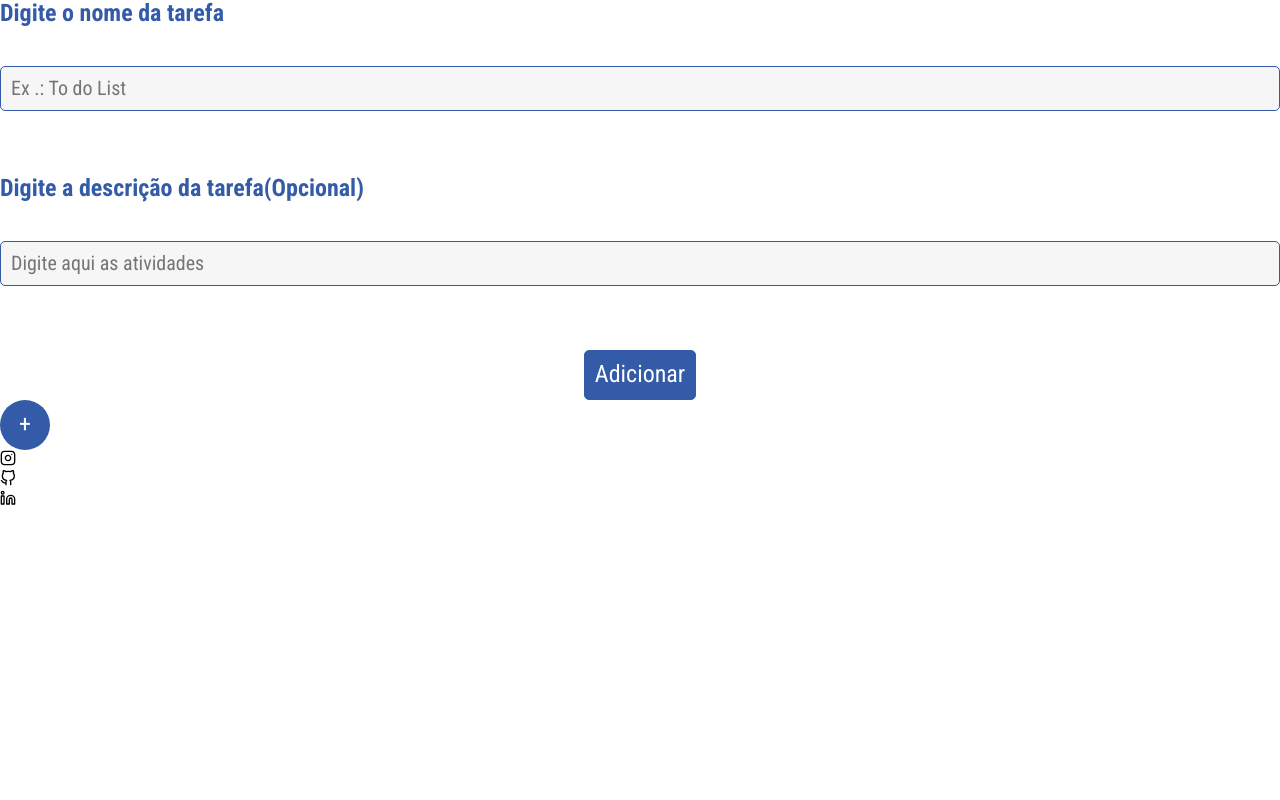
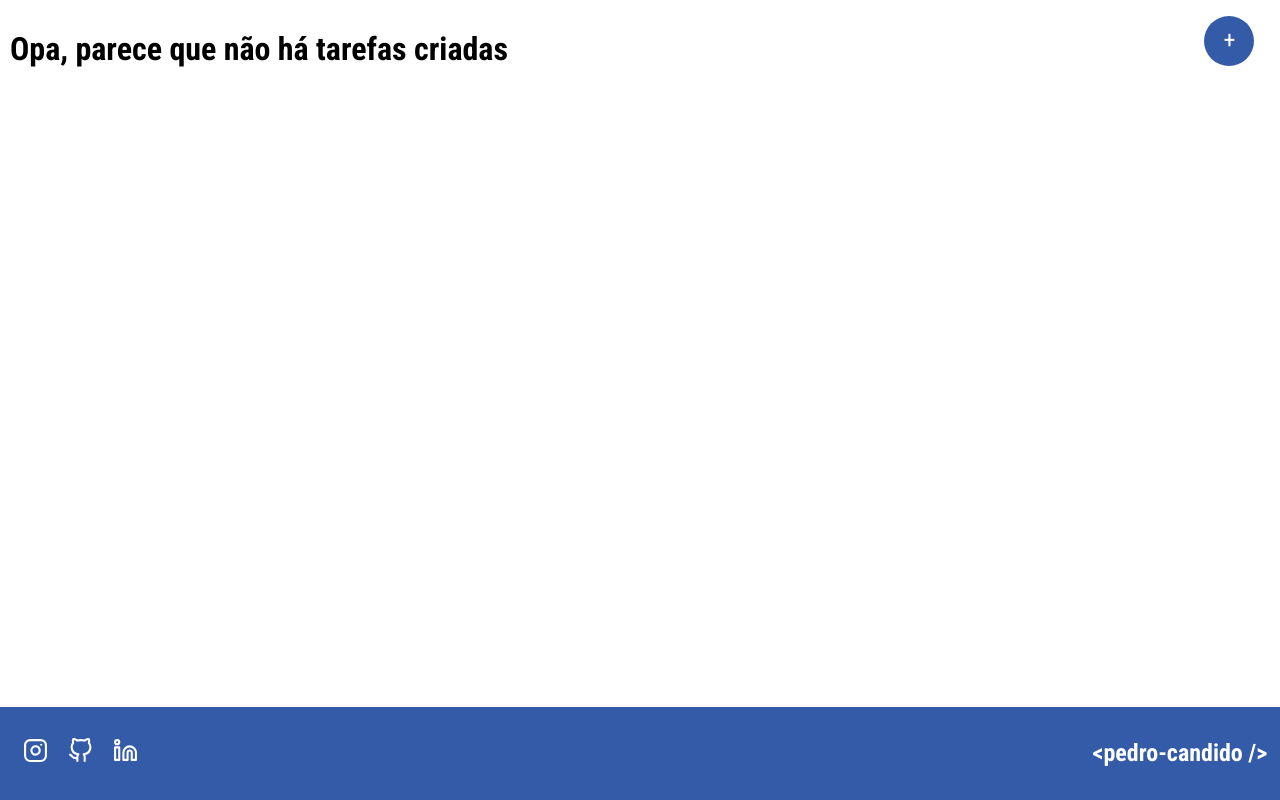
Before and after one commit to pedro-candido/to-do-list, a Next.js app: page / in a window 1280 px wide. Built offline with nearby package versions, Linux system fonts and the light colour scheme.

Commit message:
feat(footer): footer styled and page updated
#4

```diff
--- a/pages/index.tsx
+++ b/pages/index.tsx
@@ -4,10 +4,11 @@ import { ThemeProvider } from "styled-components";
 import theme from "theme";
 import { Modal, Footer, PlusButton } from "components";
 import { GlobalStyle } from "theme/GlobalStyle";
+import { Container, Tasks } from "./style";
 
 const Home: NextPage = () => {
   return (
-    <div>
+    <Container>
       <Head>
         <title>To do list</title>
         <meta name="description" content="Generated by create next app" />
@@ -19,11 +20,14 @@ const Home: NextPage = () => {
       </Head>
       <ThemeProvider theme={theme}>
         <GlobalStyle />
-        <Modal isVisible />
+        <Modal />
+        <Tasks>
+          <h1>Opa, parece que não há tarefas criadas</h1>
+        </Tasks>
         <PlusButton />
         <Footer />
       </ThemeProvider>
-    </div>
+    </Container>
   );
 };
 
--- /dev/null
+++ b/pages/style.ts
@@ -0,0 +1,13 @@
+import styled from "styled-components";
+
+export const Container = styled.main`
+  flex: 1;
+  display: flex;
+  flex-wrap: wrap;
+  flex-direction: column;
+  justify-content: space-between;
+`;
+
+export const Tasks = styled.aside`
+  padding: 10px;
+`;
--- a/src/components/Footer/Footer.tsx
+++ b/src/components/Footer/Footer.tsx
@@ -1,12 +1,16 @@
 import Social from "./Social";
+import { FooterStyled, Icons } from "./style";
 
 const Footer = () => {
   return (
-    <>
-      <Social social={"instagram"} />
-      <Social social={"github"} />
-      <Social social={"linkedin"} />
-    </>
+    <FooterStyled>
+      <Icons>
+        <Social socialMedia={"instagram"} />
+        <Social socialMedia={"github"} />
+        <Social socialMedia={"linkedin"} />
+      </Icons>
+      <h2>{"<pedro-candido />"}</h2>
+    </FooterStyled>
   );
 };
 
--- a/src/components/Footer/Social.tsx
+++ b/src/components/Footer/Social.tsx
@@ -1,23 +1,28 @@
 import { FiGithub, FiLinkedin, FiInstagram } from "react-icons/fi";
+import { Icon } from "./style";
 
 type SocialProps = {
-  social: string;
+  socialMedia: string;
 };
 
-type IconsProps = {
-  github: JSX.Element | string;
-  linkedin: JSX.Element | string;
-  instagram: JSX.Element | string;
+const icons: { [key: string]: any } = {
+  github: <FiGithub />,
+  linkedin: <FiLinkedin />,
+  instagram: <FiInstagram />,
 };
 
-const Social = ({ social }: SocialProps) => {
-  const icons: { [key: string]: any } = {
-    github: <FiGithub />,
-    linkedin: <FiLinkedin />,
-    instagram: <FiInstagram />,
-  };
+const links: { [key: string]: any } = {
+  github: "https://github.com/pedro-candido",
+  linkedin: "https://www.linkedin.com/in/pedro-candido/",
+  instagram: "https://www.instagram.com/_pedrocandidof/",
+};
 
-  return <div>{icons[social]}</div>;
+const Social = ({ socialMedia }: SocialProps) => {
+  return (
+    <a href={links[socialMedia]} target="_blank">
+      <Icon>{icons[socialMedia]}</Icon>
+    </a>
+  );
 };
 
 export default Social;
--- /dev/null
+++ b/src/components/Footer/style.ts
@@ -0,0 +1,23 @@
+import styled from "styled-components";
+
+export const FooterStyled = styled.footer`
+  width: 100%;
+  background-color: ${({ theme }) => theme.colors.primary.main.color};
+  color: ${({ theme }) => theme.colors.primary.main.contrastColor};
+  display: flex;
+  flex-direction: row;
+  align-items: center;
+  justify-content: space-between;
+  padding: 1%;
+`;
+
+export const Icons = styled.div`
+  display: flex;
+  flex-direction: row;
+`;
+
+export const Icon = styled.div`
+  margin: 10px;
+  cursor: pointer;
+  font-size: 25px;
+`;
--- a/src/components/PlusButton/style.ts
+++ b/src/components/PlusButton/style.ts
@@ -11,6 +11,9 @@ export const ButtonStyled = styled.button`
   transition: 0.2s;
   cursor: pointer;
   border: 0px;
+  top: 2%;
+  right: 2%;
+  position: absolute;
 
   &:hover {
     background-color: ${({ theme }) =>
```
